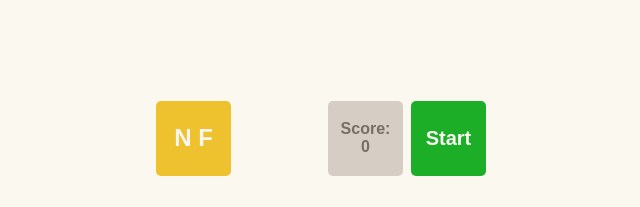
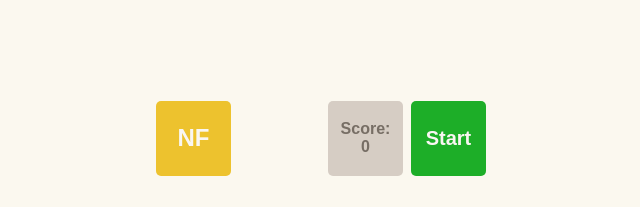
Before and after one commit to Andrii-Medintsev/js_2048-game, a website built with Parcel: page src/index.html in a window 1280 px wide. Shown: the top 207 px of the page, 319-959 px from the left. Built offline with nearby package versions, Linux system fonts and the light colour scheme.

Commit message:
Update index.html

```diff
--- a/src/index.html
+++ b/src/index.html
@@ -9,7 +9,7 @@
   <body>
     <div class="container">
       <div class="game-header">
-        <h1>N F</h1>
+        <h1>NF</h1>
         <div class="controls">
           <p class="info">
             Score: <span class="game-score">0</span>
```
